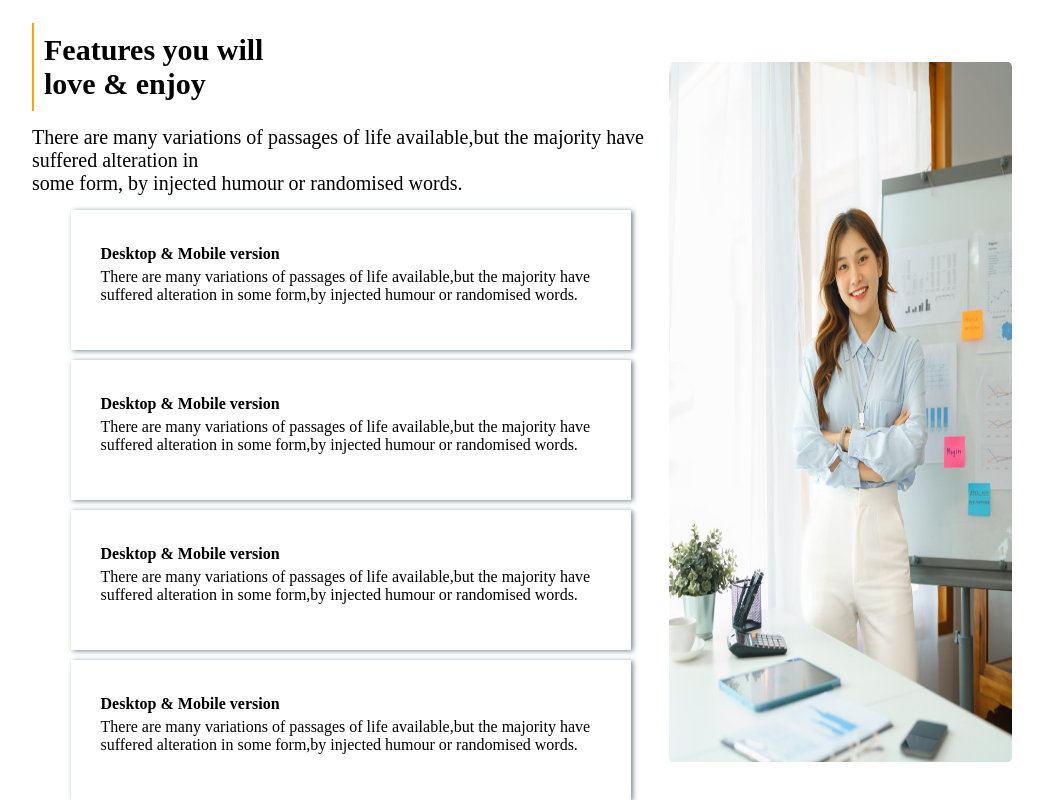
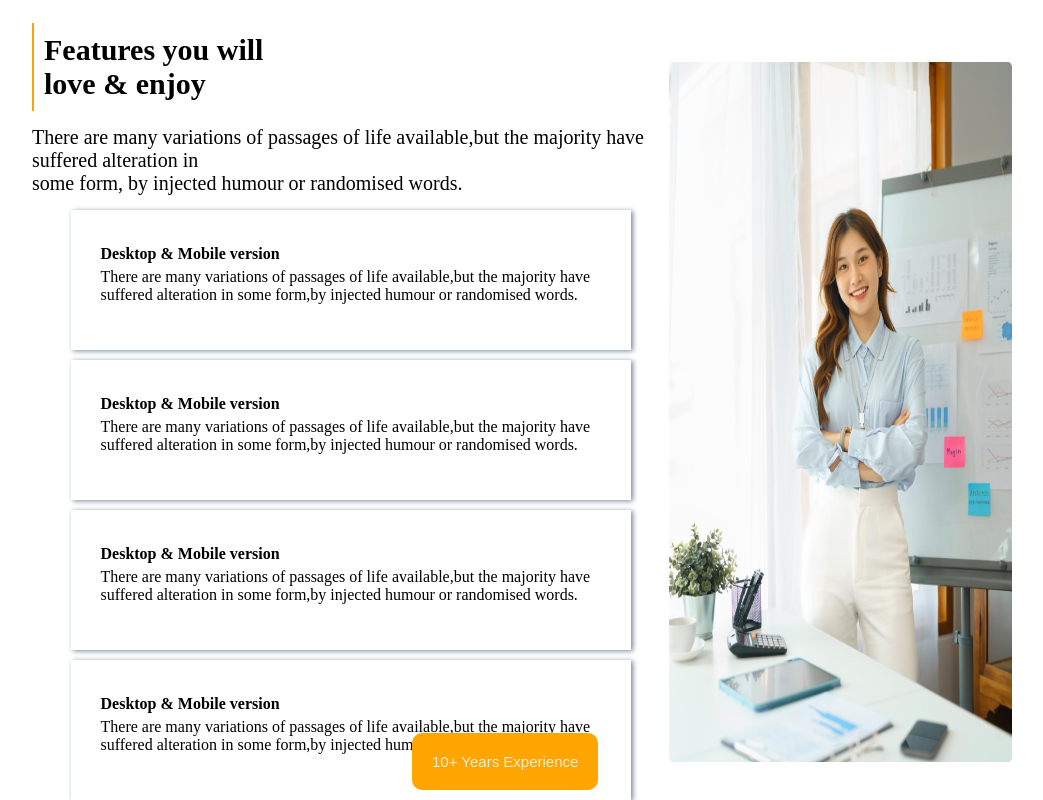
Before and after one commit to Tanzeemfatima/assignment-02, a plain HTML site: page index.html in a window 1280 px wide. Shown: the part 1571-2371 px from the top of the page, without its empty margins (118-1161 px from the left). Drawn offline with Linux system fonts and the light colour scheme.

Commit message:
experience button added

```diff
--- a/index.html
+++ b/index.html
@@ -94,6 +94,11 @@
         </div>
         <img class="architect-img" src="./images/architect.png" alt="">
 
+        <div><button class="feature-btn">10+ Years Experience</button></div>
+
+
+
+
     </section>
     <!---------feature details section close------- -->
 
--- a/styles/style.css
+++ b/styles/style.css
@@ -173,3 +173,15 @@ ul>li {
     width: 35%;
     height: 700px;
 }
+
+.feature-btn {
+    font-size: 15px;
+    background-color: orange;
+    color: antiquewhite;
+    border-radius: 10px;
+    border: none;
+    padding: 20px;
+    margin-left: -600px;
+    margin-top: 700px;
+
+}
```
